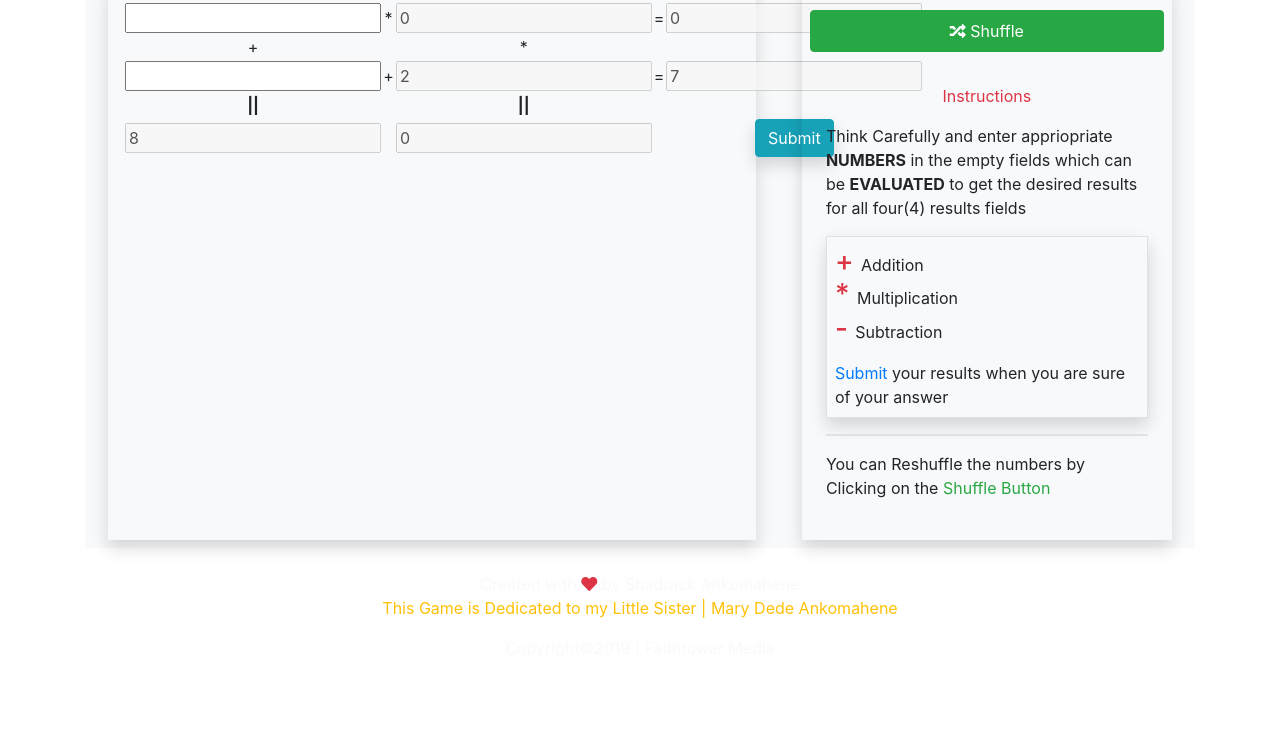
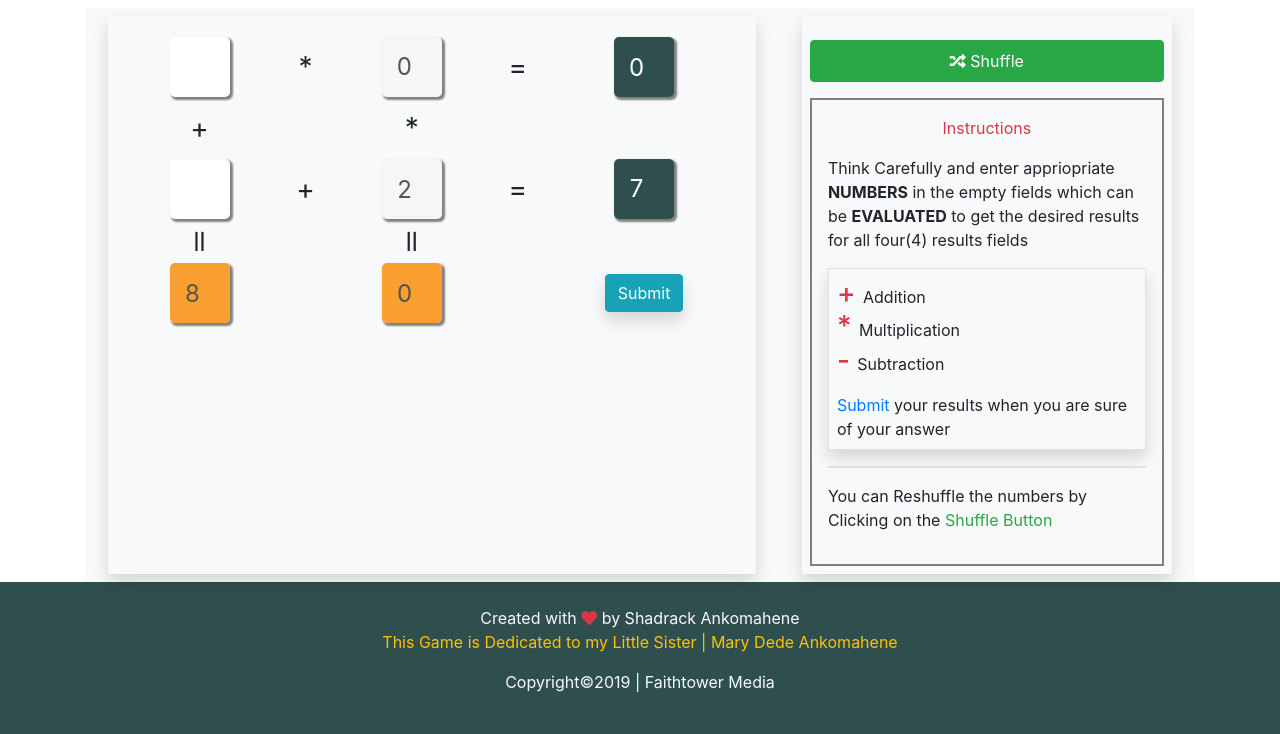
Before and after one commit to faithtower/sharp_brain_game, a plain HTML site: page index.html in a window 1280 px wide. Shown: the part 120-854 px from the top of the page. Before the commit the page ends 820 px from the top, so only its background shows below. Drawn offline with nearby package versions, Linux system fonts and the light colour scheme.

Commit message:
Changed css link path

```diff
--- /dev/null
+++ b/css/style.css
@@ -0,0 +1,55 @@
+body{
+    font-family: -apple-system, BlinkMacSystemFont,  Roboto, Oxygen, Ubuntu, Cantarell, 'Open Sans', 'Helvetica Neue', sans-serif;
+    margin: 0px;
+    padding: 0px;
+}
+.heading{
+    background-color: darkslategrey;
+    margin: 10px;
+    padding: 5px;
+}
+
+table{
+    width: 100%;
+    margin: auto;
+    text-align: center;
+}
+table td{
+    padding: 5px;
+}
+
+input{
+    width: 60px;
+    height: 60px;
+    font-size: 1.5rem;
+    text-align: center;
+    border: none;
+    outline: none;
+    border-radius: 5px;
+    box-shadow: 2px 2px 2px 1px grey;
+}
+.signs{
+    font-size: 28px;
+}
+
+#res1, #res2{
+    background-color: darkslategrey;
+    color: #fff;
+}
+#res3, #res4{
+    background-color: rgba(251, 150, 25, 0.897);
+}
+
+.instructions{
+    border: 2px solid grey;
+}
+
+footer{
+    background-color: darkslategrey;
+}
+
+/* @media(min-width: 992px){
+    table{
+        width: 50%;
+    }
+} */
--- a/index.html
+++ b/index.html
@@ -8,7 +8,7 @@
     <link rel="stylesheet" href="https://stackpath.bootstrapcdn.com/bootstrap/4.2.1/css/bootstrap.min.css" integrity="sha384-GJzZqFGwb1QTTN6wy59ffF1BuGJpLSa9DkKMp0DgiMDm4iYMj70gZWKYbI706tWS" crossorigin="anonymous">
     <link rel="stylesheet" href="https://cdnjs.cloudflare.com/ajax/libs/animate.css/3.7.0/animate.min.css">
     <link rel="stylesheet" href="https://use.fontawesome.com/releases/v5.7.1/css/all.css" integrity="sha384-fnmOCqbTlWIlj8LyTjo7mOUStjsKC4pOpQbqyi7RrhN7udi9RwhKkMHpvLbHG9Sr" crossorigin="anonymous">
-    <link rel="stylesheet" type="text/css" media="screen" href="./assets/css/style.css">
+    <link rel="stylesheet" type="text/css" media="screen" href="./css/style.css">
 
 </head>
 <body>
```
